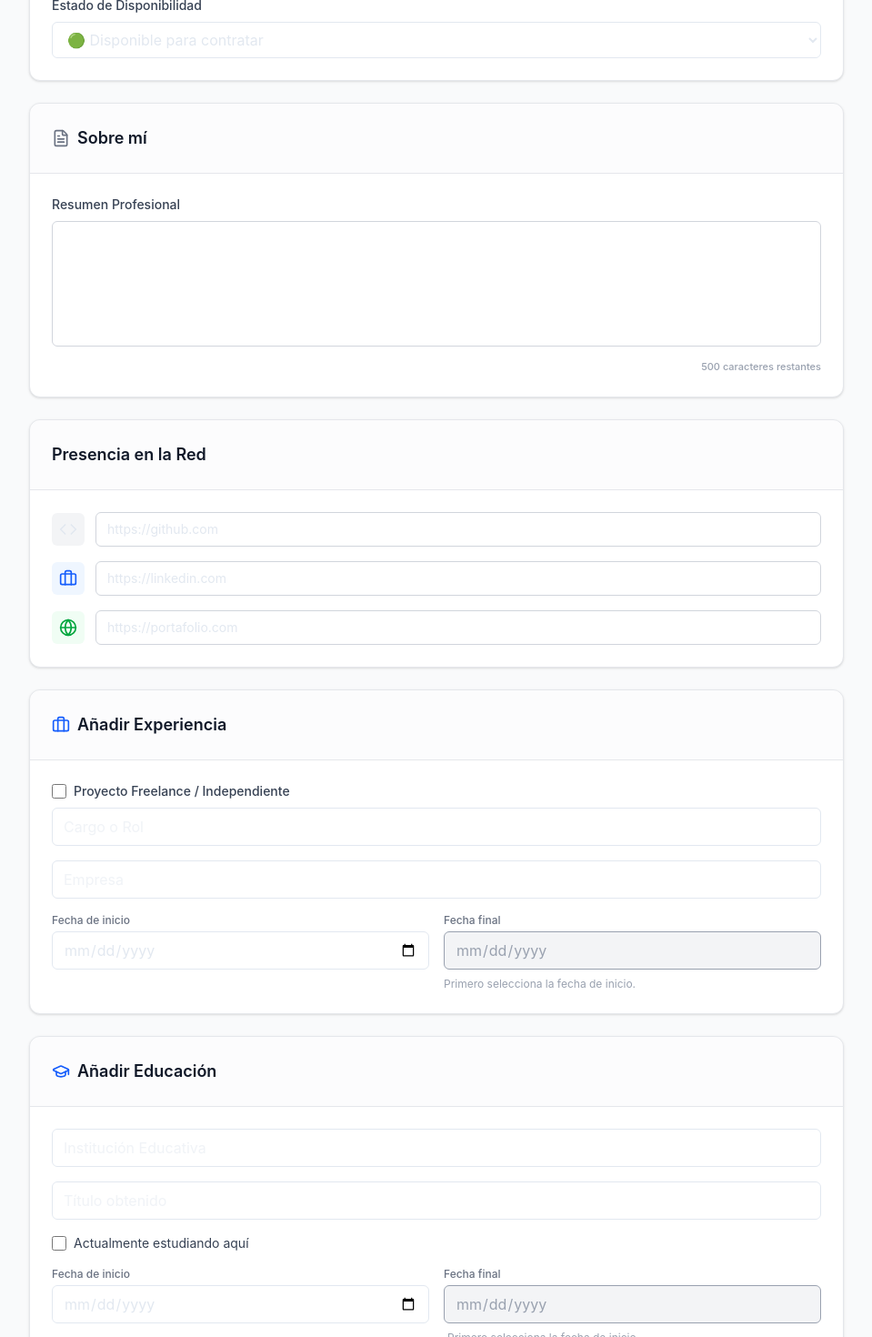
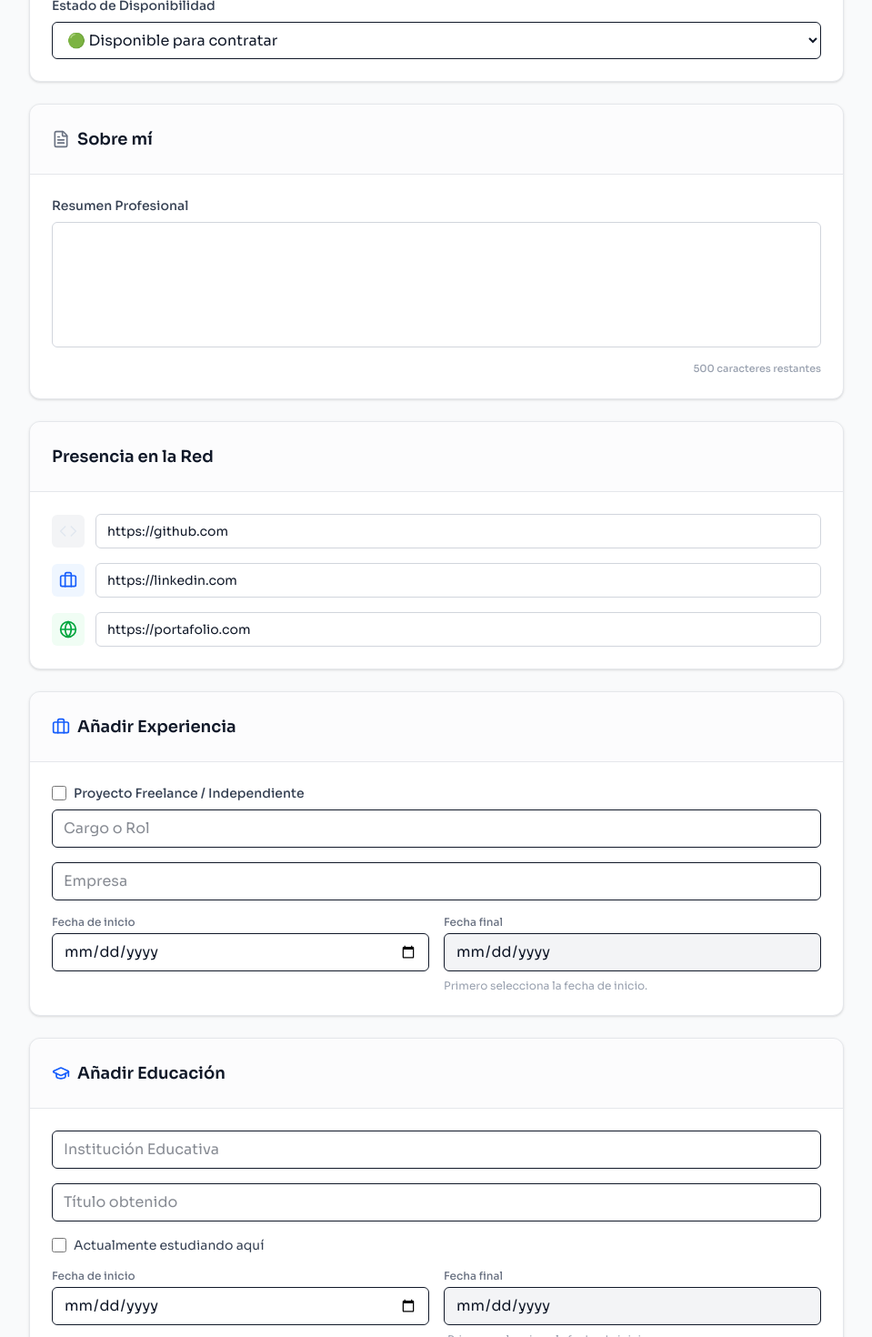
Before and after one commit to dpardo23/bytebusters-frontend, a React (Vite) app: page / in a window 1280 px wide. Shown: the part 720-2190 px from the top of the page at 91% size, without its empty margins (160-1119 px from the left). Built offline with nearby package versions, Linux system fonts and the light colour scheme.

Commit message:
style: cambiar tipografia a Sora y corregir color de texto en inputs

```diff
--- a/index.html
+++ b/index.html
@@ -4,6 +4,7 @@
     <meta charset="UTF-8" />
     <meta name="viewport" content="width=device-width, initial-scale=1.0" />
     <title>ByteBusters Frontend</title>
+    <link href="https://fonts.googleapis.com/css2?family=Sora:wght@300;400;500;600;700;800&display=swap" rel="stylesheet">
   </head>
   <body>
     <div id="root"></div>
--- a/src/components/portfolio/education-form.tsx
+++ b/src/components/portfolio/education-form.tsx
@@ -23,7 +23,6 @@ export function EducationForm() {
       setEduData(prev => ({ ...prev, isCurrent: checked, endDate: checked ? "" : prev.endDate }));
       setDateError("");
     } else {
-      // Validación: fecha fin no puede ser anterior a fecha inicio
       if (name === "endDate" && eduData.startDate && value) {
         if (new Date(value) < new Date(eduData.startDate)) {
           setDateError("La fecha de fin no puede ser anterior a la de inicio");
@@ -57,14 +56,14 @@ export function EducationForm() {
           name="school"
           placeholder="Institución Educativa"
           onChange={handleChange}
-          className="w-full px-3 py-2 border rounded-md outline-none focus:ring-2 focus:ring-blue-500"
+          className="w-full px-3 py-2 border rounded-md outline-none focus:ring-2 focus:ring-blue-500 text-gray-900"
         />
         <input
           type="text"
           name="degree"
           placeholder="Título obtenido"
           onChange={handleChange}
-          className="w-full px-3 py-2 border rounded-md outline-none focus:ring-2 focus:ring-blue-500"
+          className="w-full px-3 py-2 border rounded-md outline-none focus:ring-2 focus:ring-blue-500 text-gray-900"
         />
 
         <label className="flex items-center gap-2 cursor-pointer group">
@@ -87,7 +86,7 @@ export function EducationForm() {
               type="date"
               name="startDate"
               onChange={handleChange}
-              className="w-full px-3 py-2 border rounded-md outline-none focus:ring-2 focus:ring-blue-500"
+              className="w-full px-3 py-2 border rounded-md outline-none focus:ring-2 focus:ring-blue-500 text-gray-900"
             />
           </div>
           <div className="w-full space-y-1">
@@ -97,7 +96,7 @@ export function EducationForm() {
               name="endDate"
               onChange={handleChange}
               disabled={eduData.isCurrent || !eduData.startDate}
-              className={`w-full px-3 py-2 border rounded-md outline-none transition-colors
+              className={`w-full px-3 py-2 border rounded-md outline-none transition-colors text-gray-900
                 ${dateError ? "border-red-500 focus:ring-2 focus:ring-red-500" : "focus:ring-2 focus:ring-blue-500"}
                 ${eduData.isCurrent || !eduData.startDate ? "bg-gray-100 text-gray-400 cursor-not-allowed" : ""}`}
             />
--- a/src/components/portfolio/experience-form.tsx
+++ b/src/components/portfolio/experience-form.tsx
@@ -50,14 +50,14 @@ export function ExperienceForm() {
           name="role"
           placeholder="Cargo o Rol"
           onChange={handleChange}
-          className="w-full px-3 py-2 border rounded-md outline-none"
+          className="w-full px-3 py-2 border rounded-md outline-none focus:ring-2 focus:ring-blue-500 text-gray-900"
         />
         <input
           type="text"
           name="company"
           placeholder="Empresa"
           onChange={handleChange}
-          className="w-full px-3 py-2 border rounded-md outline-none"
+          className="w-full px-3 py-2 border rounded-md outline-none focus:ring-2 focus:ring-blue-500 text-gray-900"
         />
         <div className="flex gap-4">
           <div className="w-full space-y-1">
@@ -66,7 +66,7 @@ export function ExperienceForm() {
               type="date"
               name="startDate"
               onChange={handleChange}
-              className="w-full px-3 py-2 border rounded-md outline-none"
+              className="w-full px-3 py-2 border rounded-md outline-none focus:ring-2 focus:ring-blue-500 text-gray-900"
             />
           </div>
           <div className="w-full space-y-1">
@@ -76,8 +76,8 @@ export function ExperienceForm() {
               name="endDate"
               onChange={handleChange}
               disabled={!expData.startDate}
-              className={`w-full px-3 py-2 border rounded-md outline-none
-                ${error ? "border-red-500" : ""}
+              className={`w-full px-3 py-2 border rounded-md outline-none text-gray-900
+                ${error ? "border-red-500 focus:ring-2 focus:ring-red-500" : "focus:ring-2 focus:ring-blue-500"}
                 ${!expData.startDate ? "bg-gray-100 text-gray-400 cursor-not-allowed" : ""}`}
             />
             {error && <p className="text-xs text-red-500 mt-1">{error}</p>}
--- a/src/components/portfolio/profile-edit-form.tsx
+++ b/src/components/portfolio/profile-edit-form.tsx
@@ -83,7 +83,7 @@ export function ProfileEditForm({ initialUser }: ProfileEditFormProps) {
                 name="name"
                 value={formData.name}
                 onChange={handleChange}
-                className="w-full px-3 py-2 border rounded-md focus:ring-2 focus:ring-blue-500 outline-none"
+                className="w-full px-3 py-2 border rounded-md focus:ring-2 focus:ring-blue-500 outline-none text-gray-900"
               />
             </div>
             <div className="space-y-2">
@@ -93,7 +93,7 @@ export function ProfileEditForm({ initialUser }: ProfileEditFormProps) {
                 name="headline"
                 value={formData.headline}
                 onChange={handleChange}
-                className="w-full px-3 py-2 border rounded-md focus:ring-2 focus:ring-blue-500 outline-none"
+                className="w-full px-3 py-2 border rounded-md focus:ring-2 focus:ring-blue-500 outline-none text-gray-900"
               />
             </div>
             <div className="space-y-2 mt-2">
@@ -102,7 +102,7 @@ export function ProfileEditForm({ initialUser }: ProfileEditFormProps) {
                 name="status"
                 value={formData.status}
                 onChange={handleChange}
-                className="w-full px-3 py-2 border rounded-md focus:ring-2 focus:ring-blue-500 outline-none bg-white"
+                className="w-full px-3 py-2 border rounded-md focus:ring-2 focus:ring-blue-500 outline-none bg-white text-gray-900"
               >
                 <option value="active">🟢 Disponible para contratar</option>
                 <option value="busy">🟠 Trabajando actualmente</option>
@@ -127,7 +127,7 @@ export function ProfileEditForm({ initialUser }: ProfileEditFormProps) {
               value={formData.bio}
               onChange={handleChange}
               rows={5}
-              className="w-full px-3 py-2 border border-gray-300 rounded-md focus:ring-2 focus:ring-blue-500 outline-none resize-none"
+              className="w-full px-3 py-2 border border-gray-300 rounded-md focus:ring-2 focus:ring-blue-500 outline-none resize-none text-gray-900"
             />
             <p className={`text-[11px] text-right font-medium ${bioCharsLeft <= 50 ? 'text-red-500' : 'text-gray-400'}`}>
               {bioCharsLeft} caracteres restantes
@@ -154,7 +154,7 @@ export function ProfileEditForm({ initialUser }: ProfileEditFormProps) {
                 value={formData.githubUrl}
                 onChange={handleChange}
                 placeholder="https://github.com/tu-usuario"
-                className={`flex-1 px-3 py-2 border rounded-md focus:outline-none focus:ring-2 ${errors.githubUrl ? 'border-red-500 focus:ring-red-500' : 'border-gray-300 focus:ring-blue-500'} text-sm`}
+                className={`flex-1 px-3 py-2 border rounded-md focus:outline-none focus:ring-2 text-gray-900 text-sm ${errors.githubUrl ? 'border-red-500 focus:ring-red-500' : 'border-gray-300 focus:ring-blue-500'}`}
               />
             </div>
             {errors.githubUrl && (
@@ -173,7 +173,7 @@ export function ProfileEditForm({ initialUser }: ProfileEditFormProps) {
                 value={formData.linkedinUrl}
                 onChange={handleChange}
                 placeholder="https://linkedin.com/in/tu-perfil"
-                className={`flex-1 px-3 py-2 border rounded-md focus:outline-none focus:ring-2 ${errors.linkedinUrl ? 'border-red-500 focus:ring-red-500' : 'border-gray-300 focus:ring-blue-500'} text-sm`}
+                className={`flex-1 px-3 py-2 border rounded-md focus:outline-none focus:ring-2 text-gray-900 text-sm ${errors.linkedinUrl ? 'border-red-500 focus:ring-red-500' : 'border-gray-300 focus:ring-blue-500'}`}
               />
             </div>
             {errors.linkedinUrl && (
@@ -191,7 +191,7 @@ export function ProfileEditForm({ initialUser }: ProfileEditFormProps) {
               value={formData.websiteUrl}
               onChange={handleChange}
               placeholder="https://tu-sitio.com"
-              className="flex-1 px-3 py-2 border rounded-md focus:ring-2 focus:ring-blue-500 outline-none text-sm border-gray-300"
+              className="flex-1 px-3 py-2 border rounded-md focus:ring-2 focus:ring-blue-500 outline-none text-gray-900 text-sm border-gray-300"
             />
           </div>
 
--- a/src/index.css
+++ b/src/index.css
@@ -1,7 +1,7 @@
 @import "tailwindcss";
 
 :root {
-  font-family: Inter, system-ui, sans-serif;
+  font-family: 'Sora', Inter, system-ui, sans-serif;
   line-height: 1.5;
   font-weight: 400;
   color: #e2e8f0;
@@ -19,4 +19,5 @@ body {
 
 * {
   box-sizing: border-box;
+  font-family: 'Sora', Inter, system-ui, sans-serif;
 }
```
